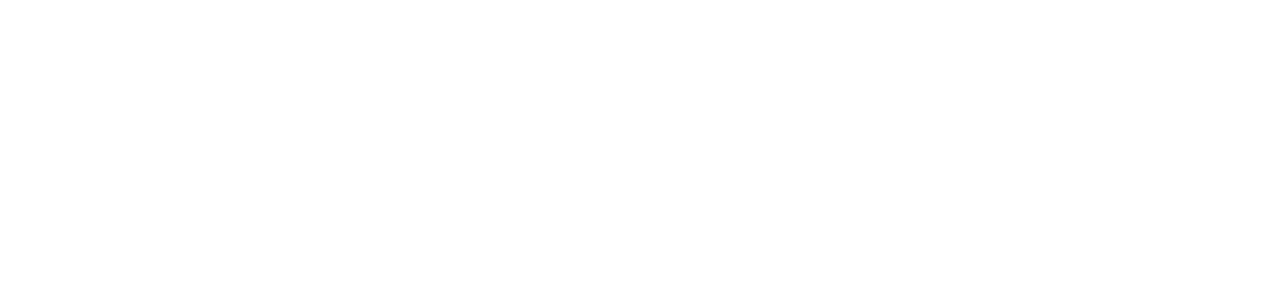
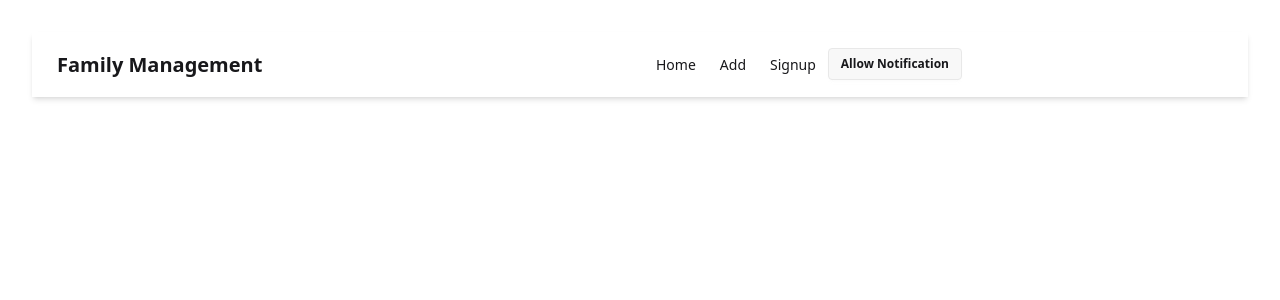
Before and after one commit to miznaansari/familymanageitem, a React (Vite) app: page /request in a window 1280 px wide. Before the commit this address had no page. Shown: the top 300 px of the page. Built offline with nearby package versions, Linux system fonts and the light colour scheme.

Commit message:
issue fixed

```diff
--- a/src/App.jsx
+++ b/src/App.jsx
@@ -9,8 +9,9 @@
 
   return (
     <>
+    <Navbar />
         <Routes>
-          <Route path="/" element={<Navbar />} />
+          {/* <Route path="/" element={} /> */}
           <Route path="/signup" element={<Signup />} />
           <Route path="/add" element={<AddFamilyMember />} />
         </Routes>
```
